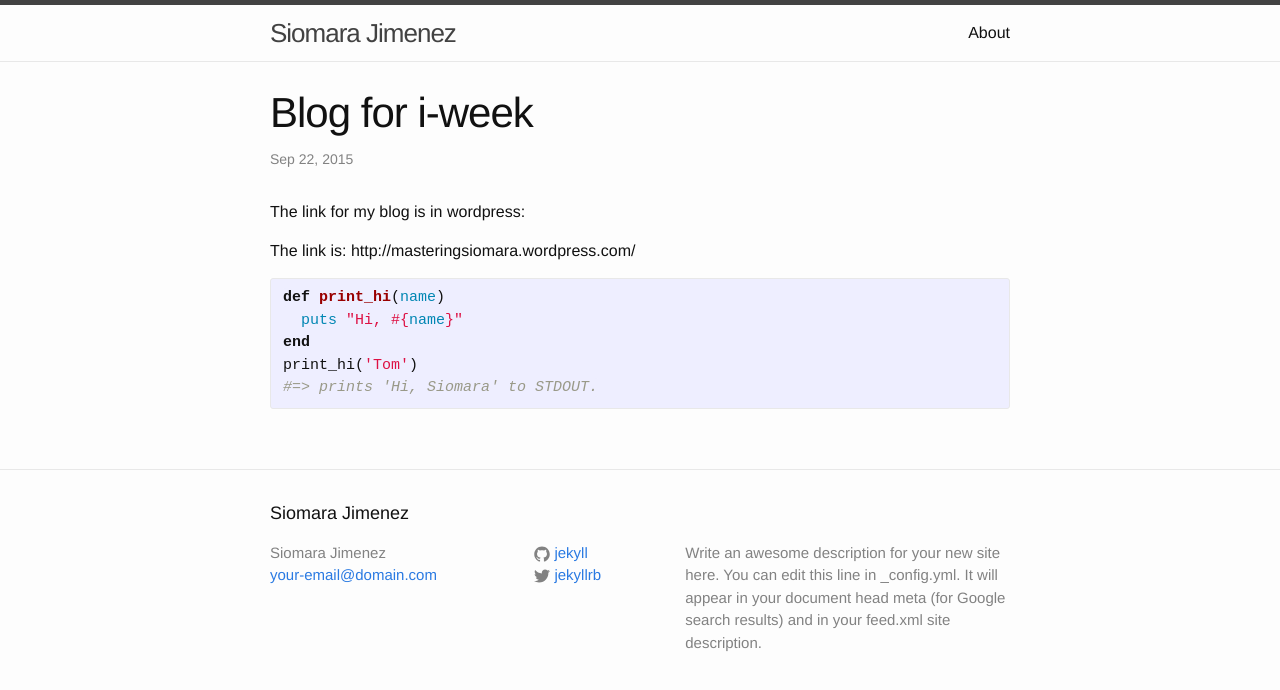
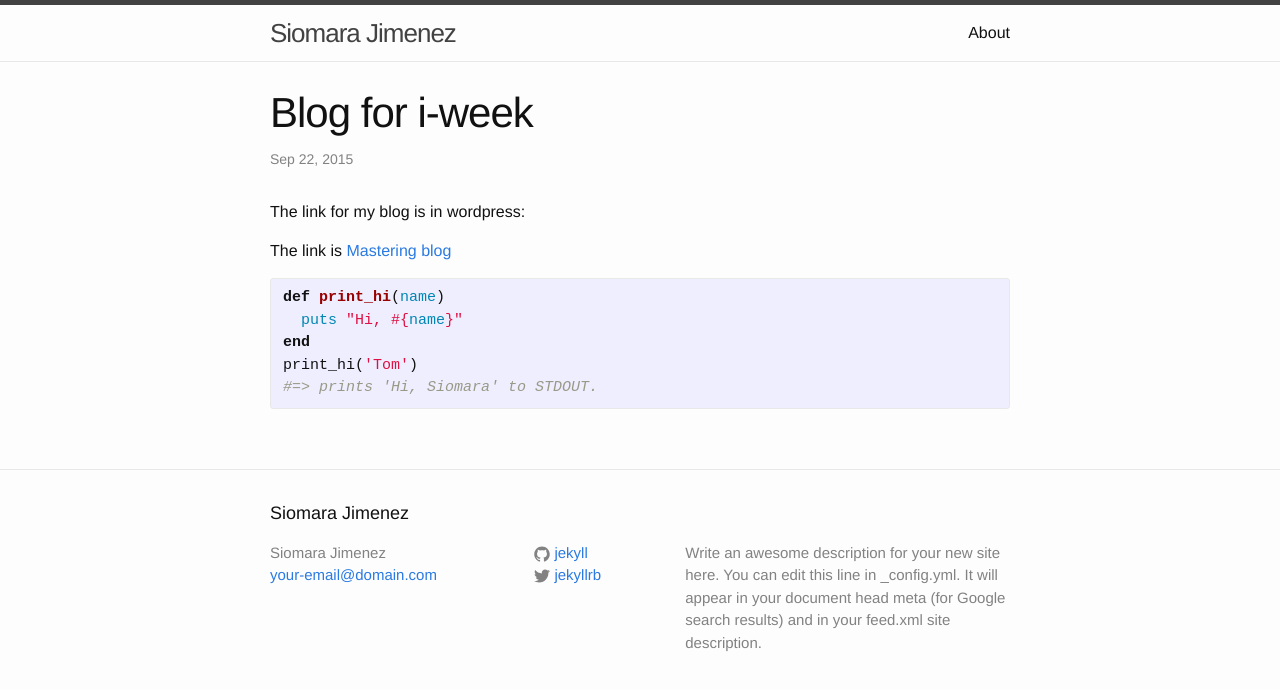
Before and after one commit to SioJL13/siojl13.github.io, a Jekyll site: the page built from _posts/2015-09-22-welcome-to-jekyll.markdown, in a window 1280 px wide. Shown: the top 690 px of the page. Built offline with Jekyll 4.4.1, drawn with Linux system fonts in a browser that asks for light colours.

Commit message:
Fix links

```diff
--- a/_posts/2015-09-22-welcome-to-jekyll.markdown
+++ b/_posts/2015-09-22-welcome-to-jekyll.markdown
@@ -6,8 +6,8 @@ categories: i-week update
 ---
 The link for my blog is in wordpress:
 
-The link is:
-http://masteringsiomara.wordpress.com/
+The link is [Mastering blog][blog]
+
 
 
 
@@ -18,3 +18,5 @@ end
 print_hi('Tom')
 #=> prints 'Hi, Siomara' to STDOUT.
 {% endhighlight %}
+
+[blog]: http://masteringsiomara.wordpress.com/
```
